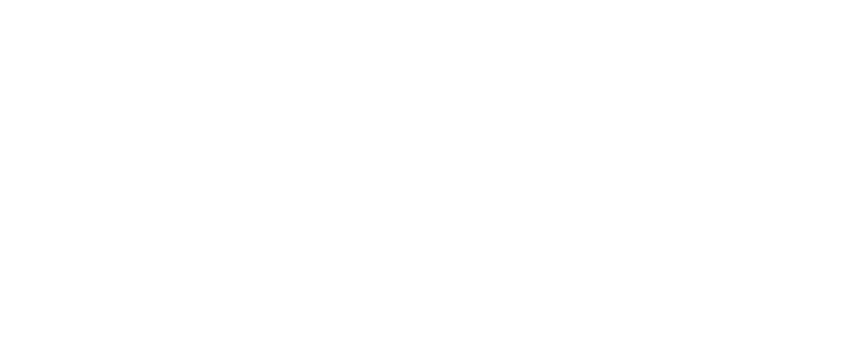
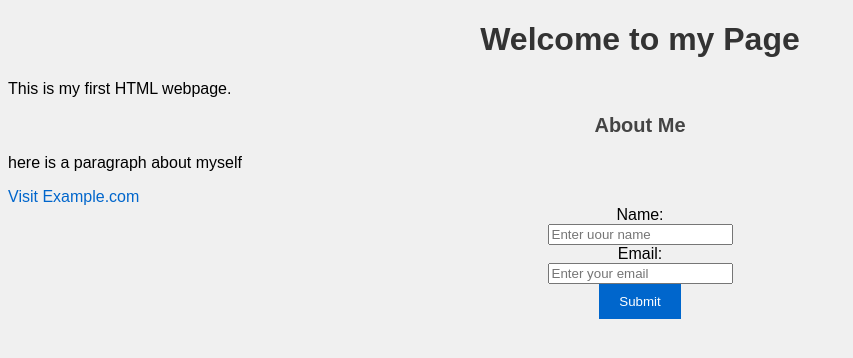
Before and after one commit to BlueCollarGiant/classone, a plain HTML site: page index.html in a window 1280 px wide. Shown: the whole page, without its empty margins (0-853 px from the left). Drawn offline with Linux system fonts and the light colour scheme.

Commit message:
finished class work

```diff
--- a/index.html
+++ b/index.html
@@ -3,9 +3,20 @@
 <head>
     <meta charset="UTF-8">
     <meta name="viewport" content="width=device-width, initial-scale=1.0">
-    <title>Document</title>
-</head>
-<body>
-
+    <title>My Webpage</title>
+    <link rel="stylesheet" href="styles.css">
+    <body>
+    <h1>Welcome to my Page</h1>
+    <p>This is my first HTML webpage.</p>
+    <h2>About Me</h2>
+    <p>here is a paragraph about myself</p>
+    <a href="https://www.example.com">Visit Example.com</a>
+        <form>
+            <label for="name">Name:</label>
+            <input type="text" id="name" name="name" placeholder="Enter uour name">
+            <label for="email">Email:</label>
+            <input type="email" id="email" name="email" placeholder="Enter your email">
+            <input type="submit" value="Submit">
+        </form>
 </body>
 </html>
--- /dev/null
+++ b/styles.css
@@ -0,0 +1,45 @@
+body {
+    font-family: Arial, Helvetica, sans-serif;
+    background-color: #f0f0f0;
+}
+
+h1 {
+    color: #333;
+    text-align: center;
+}
+
+p {
+    font-size: 16px;
+    color: 555;
+}
+
+a {
+    color: #0066cc;
+    text-decoration: none;
+}
+
+h2 {
+    color: #444;
+    font-size:20px;
+    text-align: center;
+}
+
+form {
+    display: flex;
+    flex-direction: column;
+    align-items: center;
+}
+
+input[type="text"]
+input[type="email"] {
+    padding: 10px;
+    margin: 5px 0;
+    width: 200px;
+}
+input[type="submit"] {
+    padding: 10px 20px;
+    background-color: #0066cc;
+    color: white;
+    border: none;
+    cursor: pointer;
+}
```
